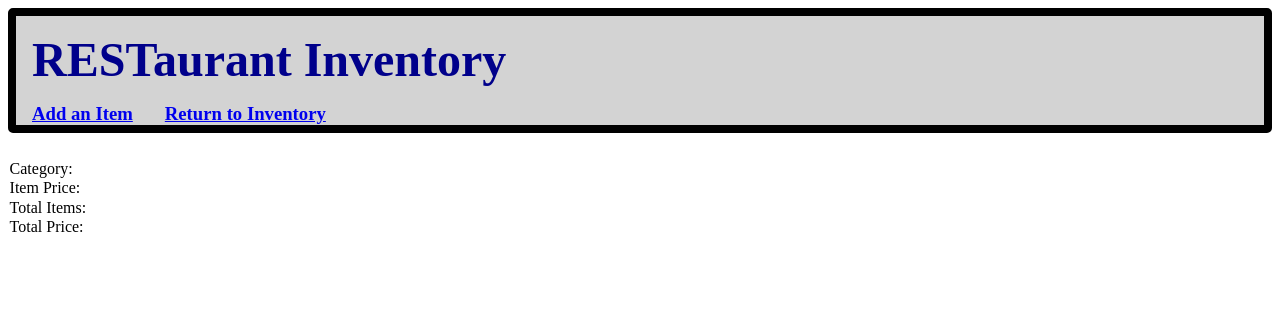
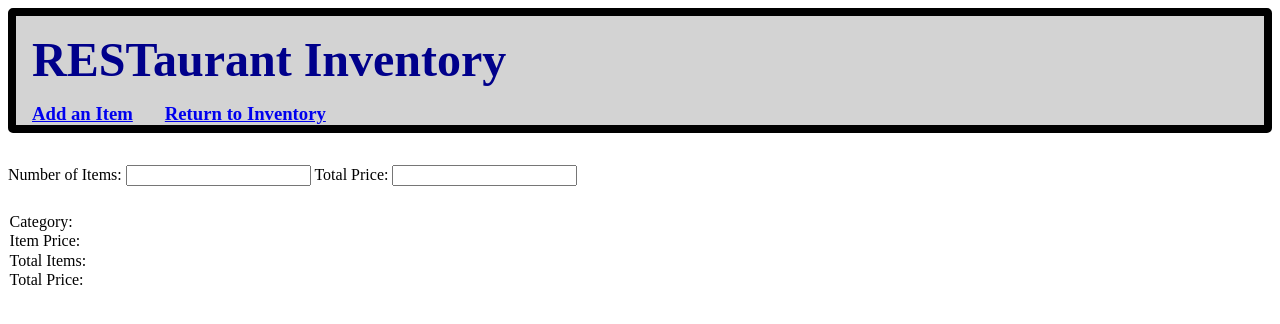
Before and after one commit to BenFrancka/RESTaurant-inventory-fe, a React app: page /add in a window 1280 px wide. Shown: the top 324 px of the page. Built offline with nearby package versions, Linux system fonts and the light colour scheme; no server answers.

Commit message:
adds conotrols for updating the amount of an inventory item to inventory update container

```diff
--- a/src/components/inventory/Header.css
+++ b/src/components/inventory/Header.css
@@ -2,6 +2,7 @@ header {
     border: solid black .5rem;
     border-radius: 5px;
     background-color: lightgray;
+    margin-bottom: 2rem;
 }
 
 h1 {
--- a/src/components/inventory/InventoryUpdateControls.jsx
+++ b/src/components/inventory/InventoryUpdateControls.jsx
@@ -0,0 +1,37 @@
+import React from 'react';
+import PropTypes from 'prop-types';
+
+const InventoryUpdateControls = ({
+  onChange,
+  onSubmit,
+  totalItems,
+  totalPrice,
+}) => (
+  <form onSubmit={onSubmit}>
+    <label htmlFor="totalItems">Number of Items: </label>
+    <input
+      id="totalItems"
+      type="number"
+      name="totalItems"
+      value={totalItems}
+      onChange={onChange}
+    />
+    <label htmlFor="totalPrice"> Total Price: </label>
+    <input
+      id="totalPrice"
+      type="number"
+      name="totalPrice"
+      value={totalPrice}
+      onChange={onChange}
+    />
+  </form>
+);
+
+InventoryUpdateControls.propTypes = {
+  onChange: PropTypes.func.isRequired,
+  onSubmit: PropTypes.func.isRequired,
+  totalItems: PropTypes.number.isRequired,
+  totalPrice: PropTypes.number.isRequired,
+};
+
+export default InventoryUpdateControls;
--- a/src/containers/AddItemToInventory.jsx
+++ b/src/containers/AddItemToInventory.jsx
@@ -2,7 +2,7 @@ import React, { useState } from 'react';
 import InsertControls from '../components/inventory/InventoryAddItemControls';
 import Header from '../components/inventory/Header';
 import { addInventoryItem } from '../services/inventoryUtils';
-import { useHistory } from 'react-router-dom';
+//import { useHistory } from 'react-router-dom';
 
 const AddItemToInventory = () => {
   const [inventory, setInventory] = useState({});
@@ -13,10 +13,8 @@ const AddItemToInventory = () => {
 
   const handleSubmit = (event) => {
     event.preventDefault();
-    const history = useHistory();
-    addInventoryItem(inventory).then(
-      history.push('/')
-    );
+    //const history = useHistory();
+    addInventoryItem(inventory);
   };
 
   return (
--- a/src/containers/InventoryUpdateContainer.jsx
+++ b/src/containers/InventoryUpdateContainer.jsx
@@ -3,6 +3,8 @@ import { useParams } from 'react-router-dom';
 import InventoryItem from '../components/inventory/InventoryItem';
 import Header from '../components/inventory/Header';
 import { fetchInventoryItemById } from '../services/inventoryUtils';
+// eslint-disable-next-line max-len
+import InventoryUpdateControls from '../components/inventory/InventoryUpdateControls';
 
 const UpdateInventoryItemAmount = () => {
   const { id } = useParams();
@@ -15,6 +17,10 @@ const UpdateInventoryItemAmount = () => {
       .finally(() => setLoading(false));
   }, [id]);
 
+  const handleChange = ({ target }) => {
+    setInventoryItem({ [target.name]: target.value });
+  };
+
   return (
     <>
       <Header />
@@ -24,6 +30,12 @@ const UpdateInventoryItemAmount = () => {
           alt="loading-spinner"
         />
       ) : (
+        <>
+          <InventoryUpdateControls
+            totalItems={inventoryItem.totalItems}
+            totalPrice={inventoryItem.totalPrice}
+            onChange={handleChange}
+          />
           <InventoryItem
             itemName={inventoryItem.itemName}
             category={inventoryItem.category}
@@ -31,6 +43,7 @@ const UpdateInventoryItemAmount = () => {
             totalItems={inventoryItem.totalItems}
             totalPrice={inventoryItem.totalPrice}
           />
+        </>
       )}
     </>
   );
```
Lines whose indentation alone changed are shown as unchanged.
